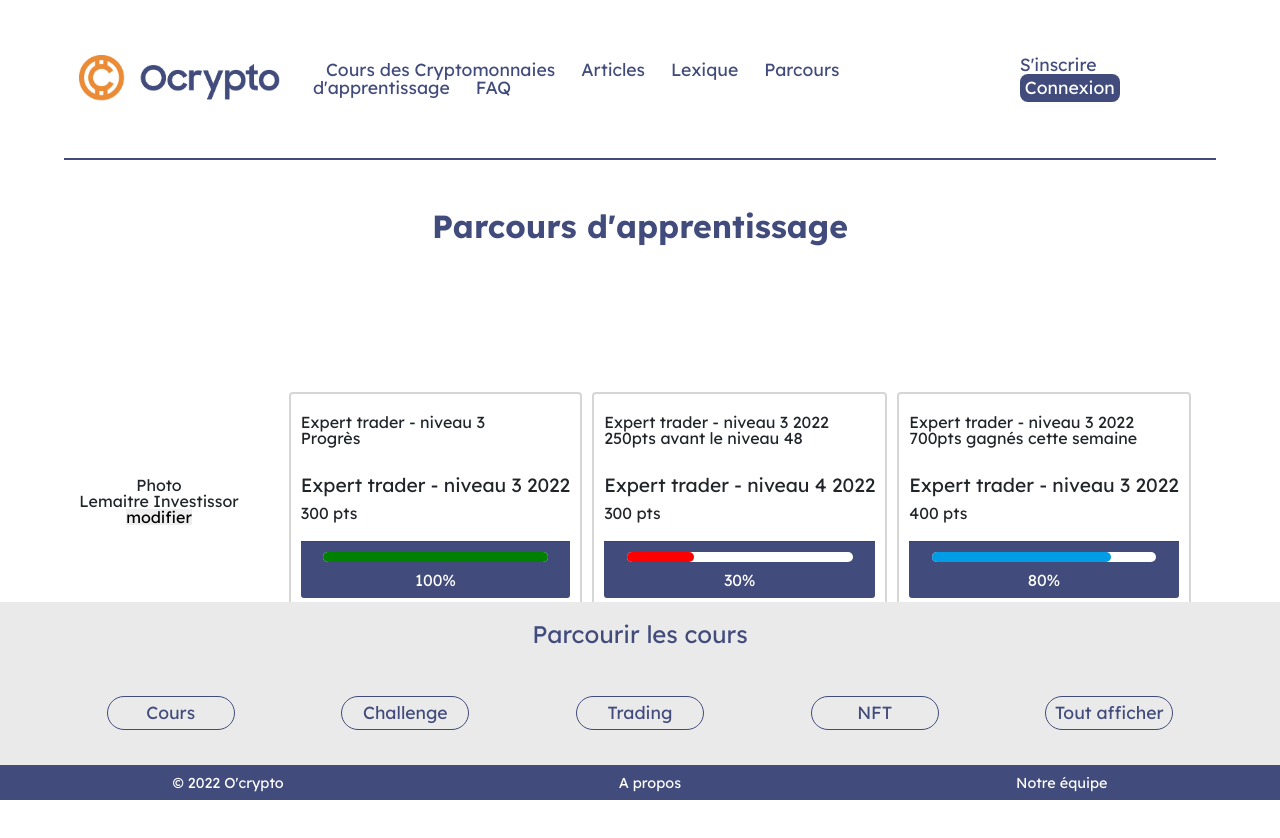
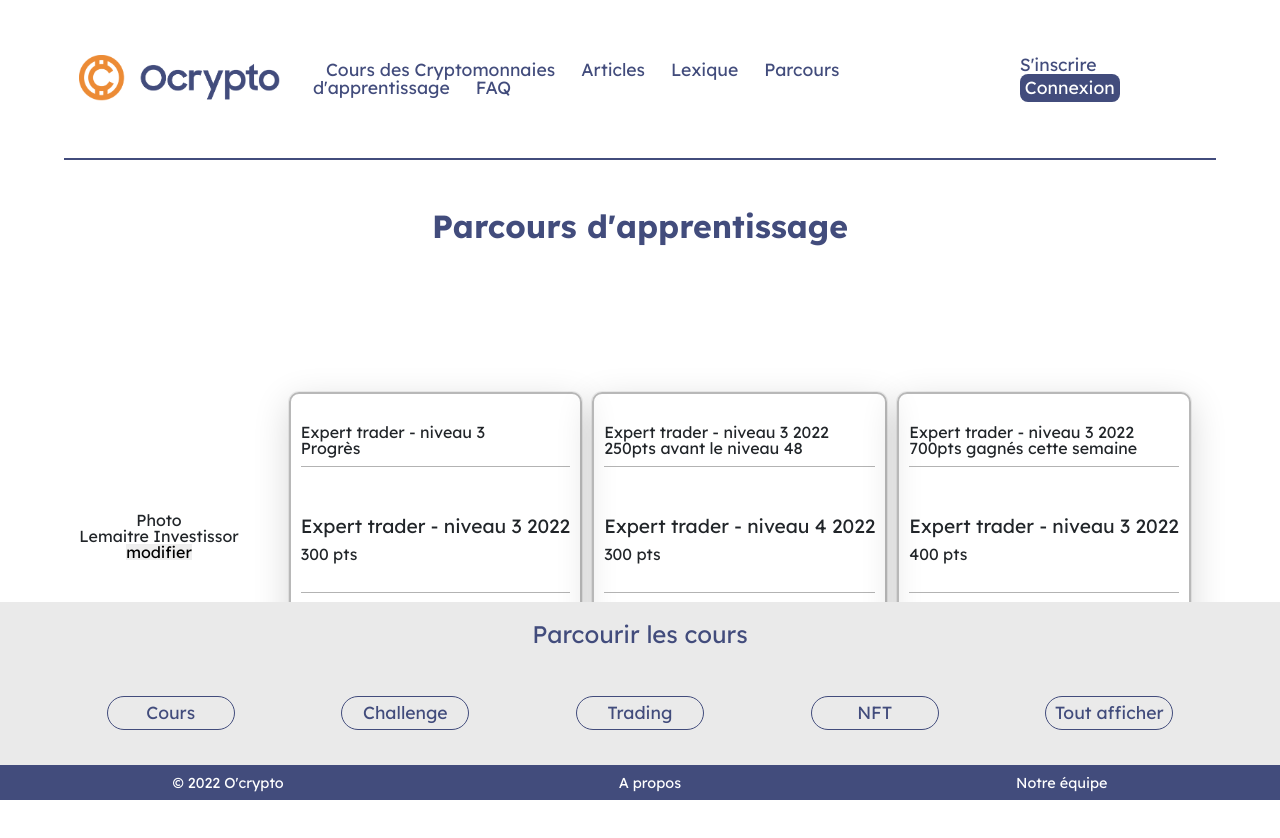
Before and after one commit to Matthieu-Simon/Projet-O-Crypto, a React (Create React App) app: page /learning in a window 1280 px wide. Shown: the top 838 px of the page. Built offline with nearby package versions, Linux system fonts and the light colour scheme.

Commit message:
style fixed card LearnJourney Front

```diff
--- a/src/components/LearningJourney/learningJourney.js
+++ b/src/components/LearningJourney/learningJourney.js
@@ -17,17 +17,19 @@ function LearningJourney() {
             </main>
           </div>
         </div>
-        <div className="card">
-          <div>
+        <div className="card-container">
+          <div className="card-structure">
             <div className="head-card">
               <h3>Expert trader - niveau 3</h3>
               <p>Progrès</p>
             </div>
-            <main className="main-card">
+            <div className="separator" />
+            <div className="main-card">
               <h4 className="card-name">Expert trader - niveau 3 2022</h4>
               <p className="card-description">300 pts</p>
-            </main>
-            <footer className="card-footer">
+            </div>
+            <div className="separator" />
+            <footer className="card-footer-learn">
               <div className="card-progress">
                 <div className="first-card-progress" />
               </div>
@@ -37,17 +39,19 @@ function LearningJourney() {
             </footer>
           </div>
         </div>
-        <div className="card">
-          <div>
+        <div className="card-container">
+          <div className="card-structure">
             <div className="head-card">
               <h3>Expert trader - niveau 3 2022</h3>
               <p>250pts avant le niveau 48</p>
             </div>
-            <main className="main-card">
+            <div className="separator" />
+            <div className="main-card">
               <h4 className="card-name">Expert trader - niveau 4 2022</h4>
               <p className="card-description">300 pts</p>
-            </main>
-            <footer className="card-footer">
+            </div>
+            <div className="separator" />
+            <footer className="card-footer-learn">
               <div className="card-progress">
                 <div className="second-card-progress" />
               </div>
@@ -55,17 +59,19 @@ function LearningJourney() {
             </footer>
           </div>
         </div>
-        <div className="card">
-          <div>
+        <div className="card-container">
+          <div className="card-structure">
             <div className="head-card">
               <h3>Expert trader - niveau 3 2022</h3>
               <p>700pts gagnés cette semaine</p>
             </div>
-            <main className="main-card">
+            <div className="separator" />
+            <div className="main-card">
               <h4 className="card-name">Expert trader - niveau 3 2022</h4>
               <p className="card-description">400 pts</p>
-            </main>
-            <footer className="card-footer">
+            </div>
+            <div className="separator" />
+            <footer className="card-footer-learn">
               <div className="card-progress">
                 <div className="third-card-progress" />
               </div>
--- a/src/components/LearningJourney/learningJourneyStyles.scss
+++ b/src/components/LearningJourney/learningJourneyStyles.scss
@@ -51,16 +51,27 @@
 
 // Partie Card
 
-.card {
-  border: 2px solid rgb(214, 214, 214);
+.card-container {
+  display: flex;
+  border: 2px solid rgb(184, 184, 184);
+  border-radius: 10px;
+  box-shadow: rgba(0, 0, 0, 0.16) 0px 10px 36px 0px, rgba(0, 0, 0, 0.06) 0px 0px 0px 1px;
   margin-right: 10px;
   padding: 10px;
 }
+.card-structure {
+  padding: 20px 0 0;
+}
 .head-card {
+  padding-bottom: 10px;
+}
+.separator {
+  width: 100%;
+  border-top: 1px solid $grey;
   padding: 10px 0;
 }
 .main-card {
-  padding: 10px 0;
+  padding: 20px 0;
 }
 .card-name {
   font-weight: normal;
@@ -71,10 +82,11 @@
   font-size: 1rem;
   margin: 10px 0;
 }
-.card-footer {
+.card-footer-learn {
   background-color: $blueLogo;
+  border-radius: 10px;
+  padding: 10px;
   color: white;
-  padding: 10px;
   display: flex;
   flex-direction: column;
   align-items: center;
```
